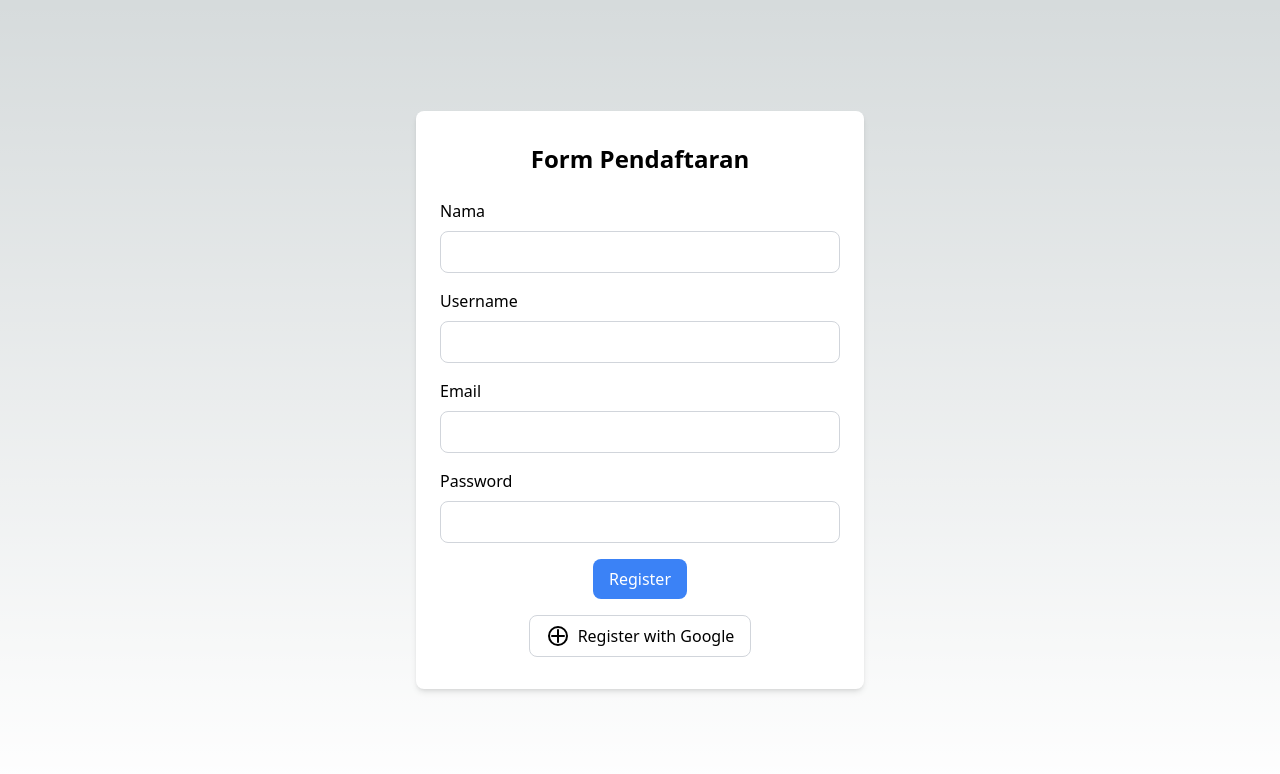
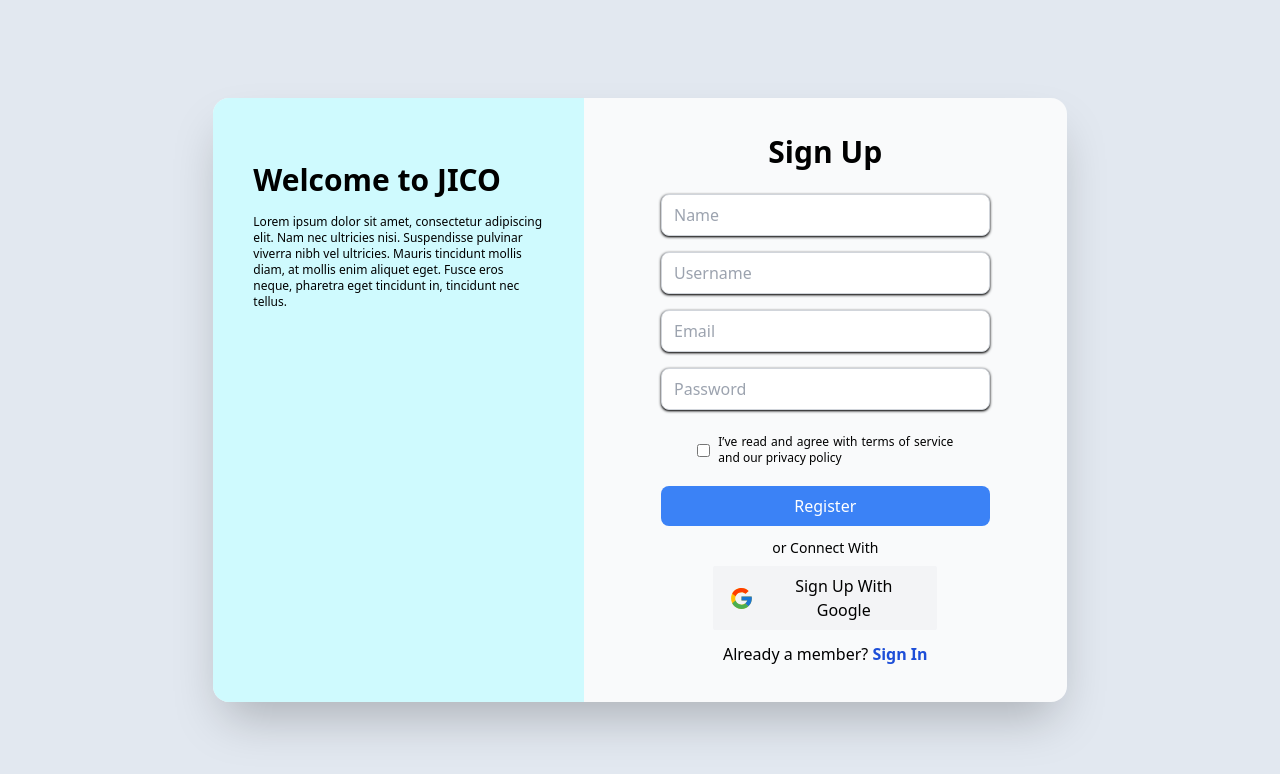
Before and after one commit to loutusz/CapstoneProject, a Next.js app: page /registerPage in a window 1280 px wide. Shown: the top 774 px of the page. Built offline with nearby package versions, Linux system fonts and the light colour scheme.

Commit message:
Regist Page

```diff
--- a/pages/index.js
+++ b/pages/index.js
@@ -2,6 +2,11 @@ import Link from "next/link";
 import Layout from "../components/layout"
 
 export default function Home() {
+  <div>
+    <head>
+      <title>Home</title>
+    </head>
+  </div>
   return (
     <div>
       <Layout/>
--- a/pages/registerPage.js
+++ b/pages/registerPage.js
@@ -1,5 +1,7 @@
 import React, {useState} from 'react';
+import {FcGoogle} from 'react-icons/fc'
 import Link from "next/link";
+import { Head } from 'next/document';
 
 export default function RegisterPage() {
     const [formData, setFormData] = useState({
@@ -32,9 +34,121 @@ export default function RegisterPage() {
       };
 
       return (
-        <div className="flex justify-center items-center h-screen">
-          <form onSubmit={handleSubmit} className="max-w-md w-full px-6 py-8 bg-white rounded-lg shadow-md">
-            <h2 className="text-2xl font-semibold text-center mb-6">Form Pendaftaran</h2>
+        <div className="flex flex-col justify-center items-center py-2 h-screen bg-slate-200">
+
+          {/* <form onSubmit={handleSubmit} > */}
+            <div className="flex flex-col items-center justify-center w-full flex-1 px-35 py-15 text-center">
+              <div className=" bg-gray-50  rounded-2xl flex w-2/3 max-w-4xl shadow-2xl">
+
+              {/* Welcome */}
+                <div className="text-black w-3/5 bg-cyan-100 rounded-tl-2xl rounded-bl-2xl p-10">
+                  <h2 className="text-3xl font-bold mt-6 text-left">Welcome to JICO</h2>
+                  <p className="text-xs mt-4 text-left">
+                  Lorem ipsum dolor sit amet, consectetur adipiscing elit. Nam nec ultricies nisi.
+                  Suspendisse pulvinar viverra nibh vel ultricies. Mauris tincidunt mollis diam,
+                  at mollis enim aliquet eget. Fusce eros neque, pharetra eget tincidunt in,
+                  tincidunt nec tellus.
+                  </p>
+                </div>
+
+              {/* SignUp */}
+                <div className="text-black p-9 w-4/5">
+                  <h2 className="text-3xl font-semibold mb-3">Sign Up</h2>
+
+                  {/* Name */}
+                     <div className="mt-6 mb-4 mx-auto w-4/5">
+                        <label htmlFor="name" className="block mb-2 font-medium text-black"></label>
+                        <input
+                          type="text"
+                          name="name"
+                          placeholder="Name"
+                          value={formData.name}
+                          onChange={handleChange}
+                          className="w-full border-gray-300 border rounded-lg px-3 py-2 focus:outline-none shadow shadow-black"
+                          required
+                        />
+                      </div>
+                   {/* Username */}
+                      <div className="mb-4 mx-auto w-4/5">
+                        <label htmlFor="username" className="block mb-2 font-medium text-black"></label>
+                        <input
+                          type="text"
+                          name="username"
+                          placeholder="Username"
+                          value={formData.username}
+                          onChange={handleChange}
+                          className="w-full border-gray-300 border rounded-lg px-3 py-2 focus:outline-none shadow shadow-black"
+                          required
+                        />
+                      </div>
+                      {/* Email */}
+                      <div className="mb-4 mx-auto w-4/5">
+                        <label htmlFor="email" className="block mb-2 font-medium text-black"></label>
+                        <input
+                          type="email"
+                          name="email"
+                          placeholder="Email"
+                          value={formData.email}
+                          onChange={handleChange}
+                          className="w-full border-gray-300 border rounded-lg px-3 py-2 focus:outline-none shadow shadow-black"
+                          required
+                        />
+                      </div>
+                    {/* Password */}
+                    <div className="mb-4 mx-auto w-4/5">
+                      <label htmlFor="password" className="block mb-2 font-medium text-black"></label>
+                      <input
+                        type="password"
+                        name="password"
+                        placeholder="Password"
+                        value={formData.password}
+                        onChange={handleChange}
+                        className="w-full border-gray-300 border rounded-lg px-3 py-2 focus:outline-none shadow shadow-black"
+                        required
+                      />
+                     </div>
+
+                    {/* Checkbox */}
+                    <div className="flex w-64 mb-5 items-center mx-auto">
+                      <label htmlFor="remember" className="flex items-center mt-2 text-justify text-xs">
+                        <input
+                          type="checkbox"
+                          id="remember"
+                          name="remember"
+                          className="mr-2"
+                        />
+                        I’ve read and agree with terms of service and our privacy policy
+                      </label>
+                    </div>
+
+                     {/* Button Submit */}
+                  <div className="text-center mb-3">
+                    <button type="submit" className="bg-blue-500 text-white w-4/5 px-4 py-2 rounded-lg hover:bg-blue-600 transition-colors duration-200">Register</button>
+                  </div>
+
+                  <p className="text-sm">or Connect With</p>
+
+                  {/* Button Google Regist */}
+                  <div className="flex flex-col items-center">
+                    <button onClick={handleGoogleRegistration} className="bg-gray-100 w-56 rounded-sm px-4 py-2 flex items-center mt-2 hover:bg-gray-400 transition-colors duration-200" ><FcGoogle size="25px" className="mr-3 "/> Sign Up With Google</button>
+                  </div>
+
+                  {/* Sign in */}
+                  <div className="flex flex-col items-center mt-3">
+                    <p>Already a member?
+                      <a href='/loginPage' className="text-blue-700 font-semibold"> Sign In</a>
+                    </p>
+                  </div>
+
+                </div>
+              </div>
+            </div>
+             {/* </form> */}
+
+            {/* <main className="flex flex-col items-center jus">
+            <div className="bg-white rounded-2xl shadow-2xl">
+            <h2 className="text-black font-bold text-3xl text-right mb-">Sign up</h2>
+            <h2 className="font-semibold text-xl text-black">Welcome to JICO </h2>
             <div className="mb-4">
               <label htmlFor="name" className="block mb-2 font-medium text-black">Nama</label>
               <input
@@ -91,7 +205,8 @@ export default function RegisterPage() {
                 <span className='text-black'>Register with Google</span>
               </button>
             </div>
-          </form>
+            </div>
+            </main> */}
         </div>
       );
     };
```
Also changed, not shown: package.json (+4 -3 lines), 1 other file (tests, documents, lock files or other folders).
